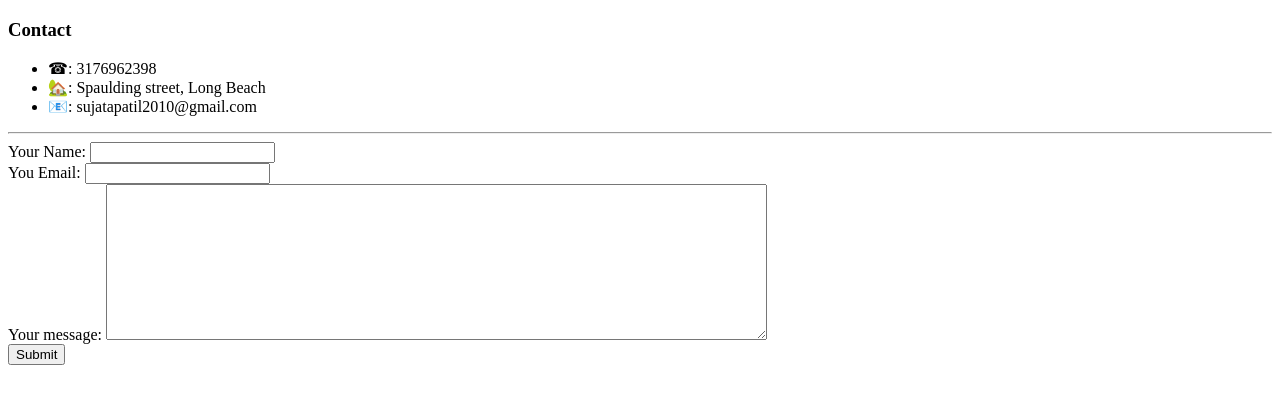
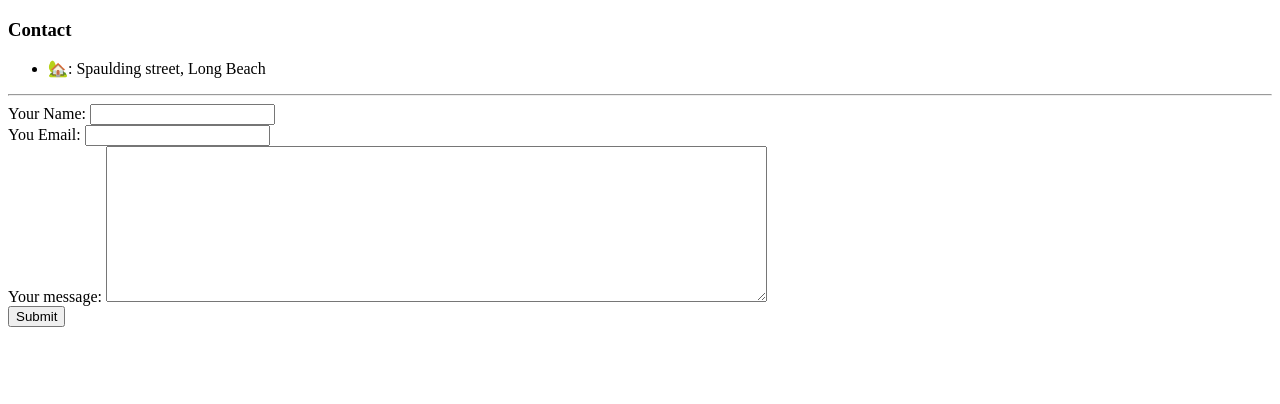
Before and after one commit to sujo92/cv, a plain HTML site: page Contact.html in a window 1280 px wide. Drawn offline with Linux system fonts and the light colour scheme.

Commit message:
Update Contact.html

```diff
--- a/Contact.html
+++ b/Contact.html
@@ -9,9 +9,7 @@
 <body>
   <h3>Contact</h3>
   <ul>
-    <li>☎: 3176962398</li>
     <li>🏡: Spaulding street, Long Beach</li>
-    <li>📧: sujatapatil2010@gmail.com</li>
   </ul>
 <hr>
   <form class="" action="mailto:info@gmail.com" method="post">
```
